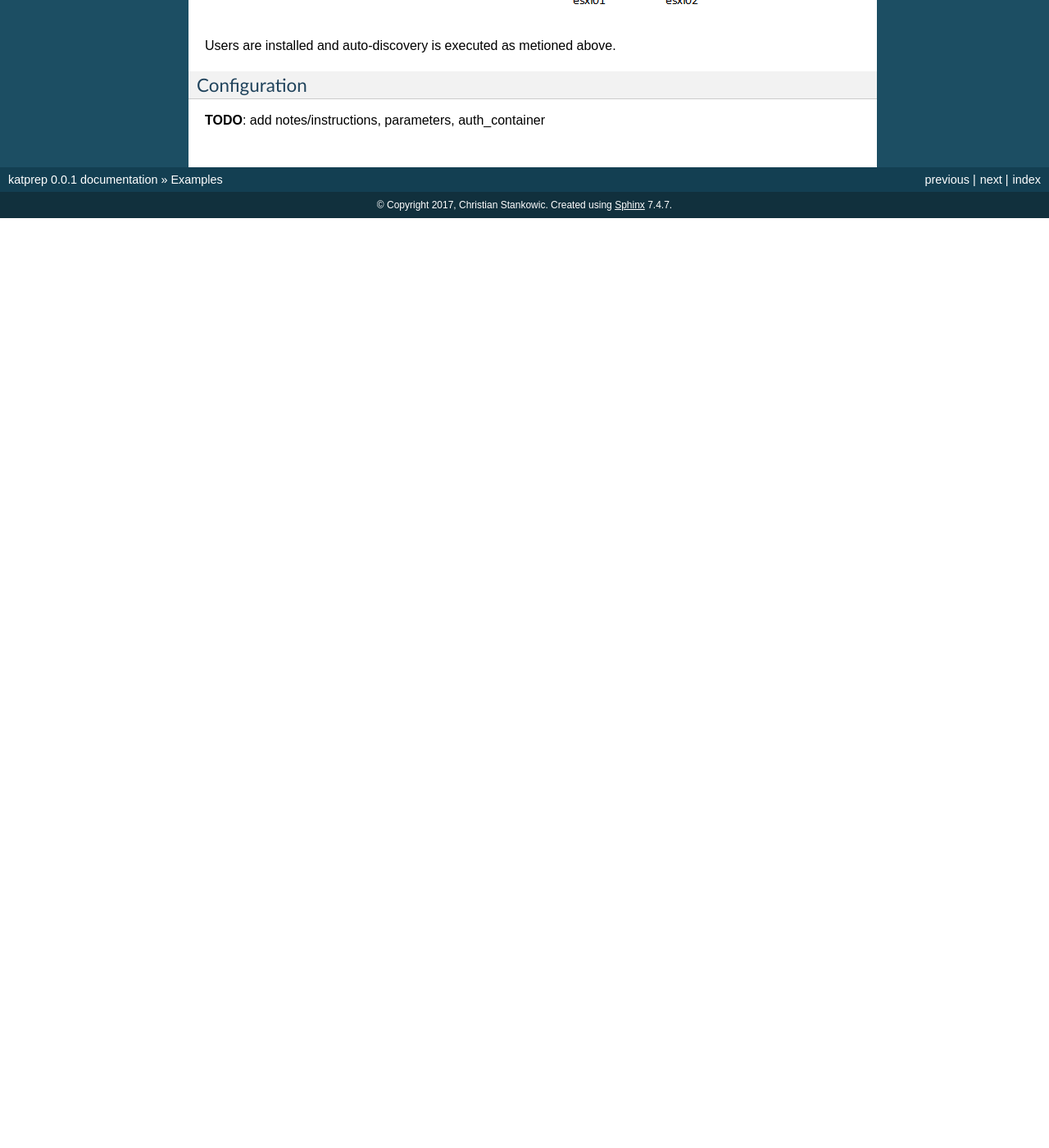
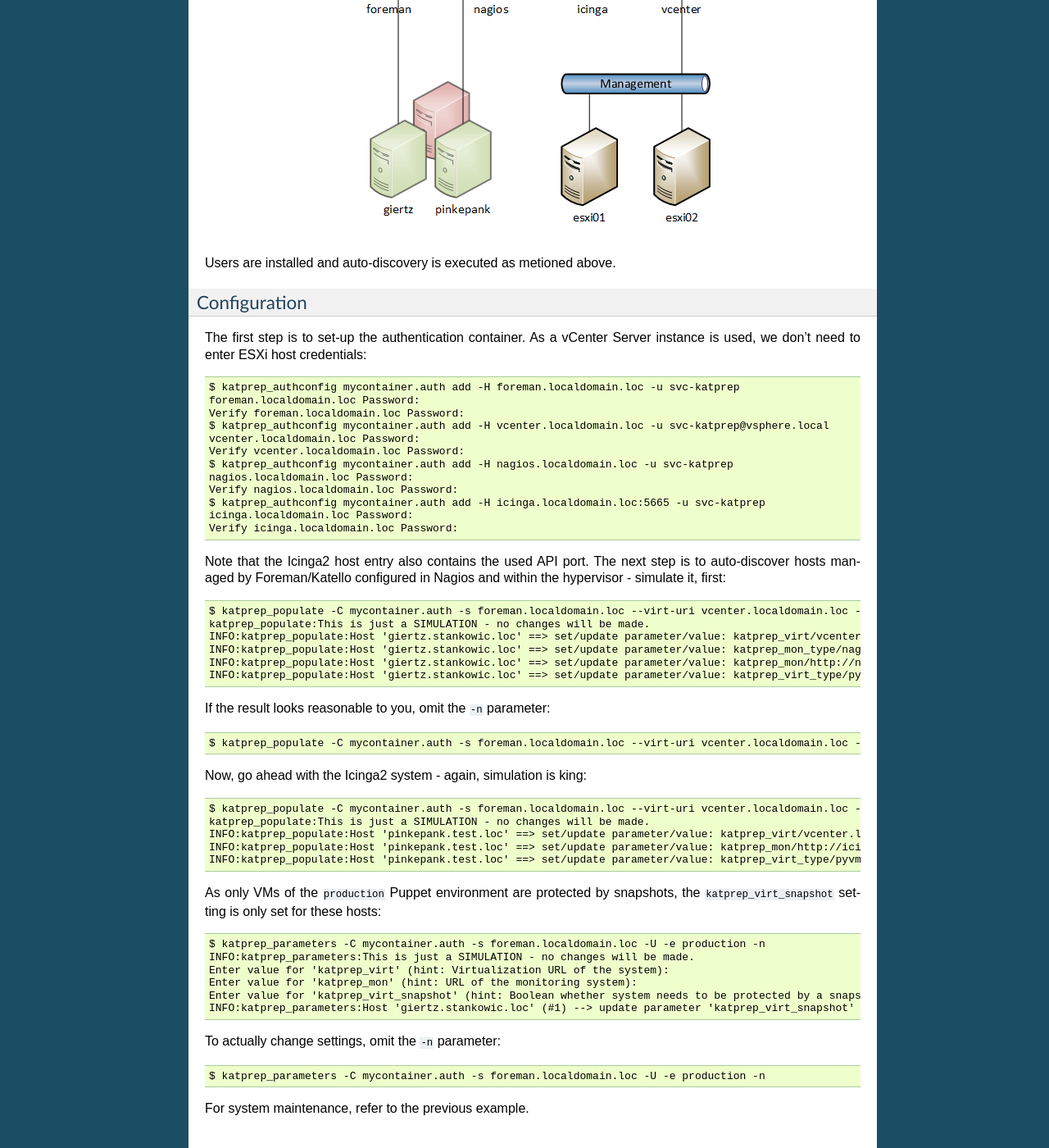
Before and after one commit to stdevel/katprep, a Sphinx documentation site: the page built from doc/source/examples.rst, in a window 1280 px wide and 1400 px high, scrolled down 3977 px. Shown: the whole window at 82% size. Built offline with Sphinx 7.4.7, drawn with Linux system fonts in a browser that asks for light colours; before the commit the page ends 4243 px from its top, so only the background shows below that; some of the changed text lies outside the part shown.

Commit message:
Added some documentation

```diff
--- a/doc/source/examples.rst
+++ b/doc/source/examples.rst
@@ -71,9 +71,19 @@ In this example, two hosts (``giertz.stankowic.loc`` and ``pinkepank.test.loc``)
 
 Configuration
 =============
-VM snapshot flags are not set automatically using ``katprep_populate`` - we need to bulk set this flag with ``katprep_parameters``::
+VM snapshot flags are not set automatically using ``katprep_populate`` - we need to bulk set this flag with ``katprep_parameters``. Basically, another simulation might be a good idea. The script will ask for values for all basic katprep parameters. Entering no values will ignore changing this value. As we only want to change the ``katprep_virt_snapshot`` parameter, we will just skip all other parameters::
 
-  $ katprep_parameters ...
+  $ katprep_parameters -C mycontainer.auth -s foreman.localdomain.loc -U -n
+  INFO:katprep_parameters:This is just a SIMULATION - no changes will be made.
+  Enter value for 'katprep_virt' (hint: Virtualization URL of the system):
+  Enter value for 'katprep_mon' (hint: URL of the monitoring system):
+  Enter value for 'katprep_virt_snapshot' (hint: Boolean whether system needs to be protected by a snapshot before maintenance): 1
+  INFO:katprep_parameters:Host 'giertz.stankowic.loc' (#1) --> update parameter 'katprep_virt_snapshot'
+  INFO:katprep_parameters:Host 'pinkepank.test.loc' (#2) --> update parameter 'katprep_virt_snapshot'
+
+To actually set these parameters, we just omit the ``-n`` parameter and run the command again::
+
+  $ katprep_parameters -C mycontainer.auth -s foreman.localdomain.loc -U
 
 System maintenance
 ==================
@@ -137,11 +147,12 @@ Verify the system status again to store the information, that we removed snapsho
 Advanced setup
 --------------
 The following example consists of:
+  * an Foreman/Katello host managing hosts (``foreman.localdomain.loc``)
   * an ESXi cluster of two nodes hosting some VMs (``esxi01.localdomain.loc`` and ``esxi02.localdomain.loc``)
   * a vCenter Server installation managing the cluster (``vcenter.localdomain.loc``)
   * an Icinga2 and Nagios server monitoring those VMs (``icinga.localdomain.loc`` and ``nagios.localdomain.loc``)
   * VM and Monitoring names differing from the FQDN (e.g. ``myhost`` instead of ``myhost.localdomain.loc``)
-  * snapshot protection for some VMs
+  * snapshot protection for some VMs depending on the Puppet environment (``production`` is protected while other are not protected)
 
 .. figure:: _static/example_2.png
     :alt: alternate text
@@ -151,4 +162,54 @@ Users are installed and auto-discovery is executed as metioned above.
 
 Configuration
 =============
-**TODO**: add notes/instructions, parameters, auth_container
+The first step is to set-up the authentication container. As a vCenter Server instance is used, we don't need to enter ESXi host credentials::
+
+   $ katprep_authconfig mycontainer.auth add -H foreman.localdomain.loc -u svc-katprep
+   foreman.localdomain.loc Password:
+   Verify foreman.localdomain.loc Password:
+   $ katprep_authconfig mycontainer.auth add -H vcenter.localdomain.loc -u svc-katprep@vsphere.local
+   vcenter.localdomain.loc Password:
+   Verify vcenter.localdomain.loc Password:
+   $ katprep_authconfig mycontainer.auth add -H nagios.localdomain.loc -u svc-katprep
+   nagios.localdomain.loc Password:
+   Verify nagios.localdomain.loc Password:
+   $ katprep_authconfig mycontainer.auth add -H icinga.localdomain.loc:5665 -u svc-katprep
+   icinga.localdomain.loc Password:
+   Verify icinga.localdomain.loc Password:
+
+Note that the Icinga2 host entry also contains the used API port.
+The next step is to auto-discover hosts managed by Foreman/Katello configured in Nagios and within the hypervisor - simulate it, first::
+
+  $ katprep_populate -C mycontainer.auth -s foreman.localdomain.loc --virt-uri vcenter.localdomain.loc --virt-type pyvmomi --mon-url http://nagios.localdomain.loc --mon-type nagios -n
+  katprep_populate:This is just a SIMULATION - no changes will be made.
+  INFO:katprep_populate:Host 'giertz.stankowic.loc' ==> set/update parameter/value: katprep_virt/vcenter.localdomain.loc
+  INFO:katprep_populate:Host 'giertz.stankowic.loc' ==> set/update parameter/value: katprep_mon_type/nagios
+  INFO:katprep_populate:Host 'giertz.stankowic.loc' ==> set/update parameter/value: katprep_mon/http://nagios.localdomain.loc
+  INFO:katprep_populate:Host 'giertz.stankowic.loc' ==> set/update parameter/value: katprep_virt_type/pyvmomi
+
+If the result looks reasonable to you, omit the ``-n`` parameter::
+
+  $ katprep_populate -C mycontainer.auth -s foreman.localdomain.loc --virt-uri vcenter.localdomain.loc --virt-type pyvmomi --mon-url http://nagios.localdomain.loc --mon-type nagios -n
+
+Now, go ahead with the Icinga2 system - again, simulation is king::
+
+  $ katprep_populate -C mycontainer.auth -s foreman.localdomain.loc --virt-uri vcenter.localdomain.loc --virt-type pyvmomi --mon-url https://icinga.localdomain.loc:5665 -n
+  katprep_populate:This is just a SIMULATION - no changes will be made.
+  INFO:katprep_populate:Host 'pinkepank.test.loc' ==> set/update parameter/value: katprep_virt/vcenter.localdomain.loc
+  INFO:katprep_populate:Host 'pinkepank.test.loc' ==> set/update parameter/value: katprep_mon/http://icinga.localdomain.loc
+  INFO:katprep_populate:Host 'pinkepank.test.loc' ==> set/update parameter/value: katprep_virt_type/pyvmomi
+
+As only VMs of the ``production`` Puppet environment are protected by snapshots, the ``katprep_virt_snapshot`` setting is only set for these hosts::
+
+  $ katprep_parameters -C mycontainer.auth -s foreman.localdomain.loc -U -e production -n
+  INFO:katprep_parameters:This is just a SIMULATION - no changes will be made.
+  Enter value for 'katprep_virt' (hint: Virtualization URL of the system):
+  Enter value for 'katprep_mon' (hint: URL of the monitoring system):
+  Enter value for 'katprep_virt_snapshot' (hint: Boolean whether system needs to be protected by a snapshot before maintenance): 1
+  INFO:katprep_parameters:Host 'giertz.stankowic.loc' (#1) --> update parameter 'katprep_virt_snapshot'
+
+To actually change settings, omit the ``-n`` parameter::
+
+  $ katprep_parameters -C mycontainer.auth -s foreman.localdomain.loc -U -e production -n
+
+For system maintenance, refer to the previous example.
```
